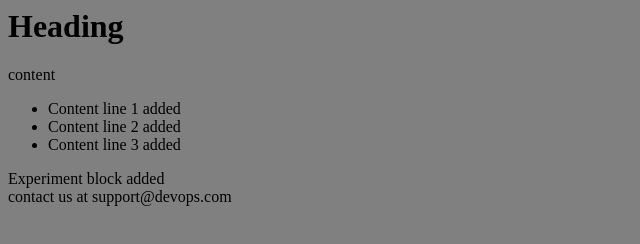
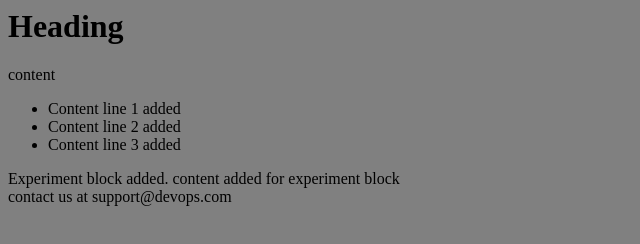
Before and after one commit to rahultalar/devops-git, a plain HTML site: page code/index.html in a window 1280 px wide. Shown: the whole page, without its empty margins (0-640 px from the left). Drawn offline with Linux system fonts and the light colour scheme.

Commit message:
content added for experiment

```diff
--- a/code/index.html
+++ b/code/index.html
@@ -18,7 +18,8 @@
             </ul>
         </p>
         <aside>
-            Experiment block added
+            Experiment block added.
+            content added for experiment block
         </aside>
         <footer> contact us at support@devops.com</footer>
     </body>
```
